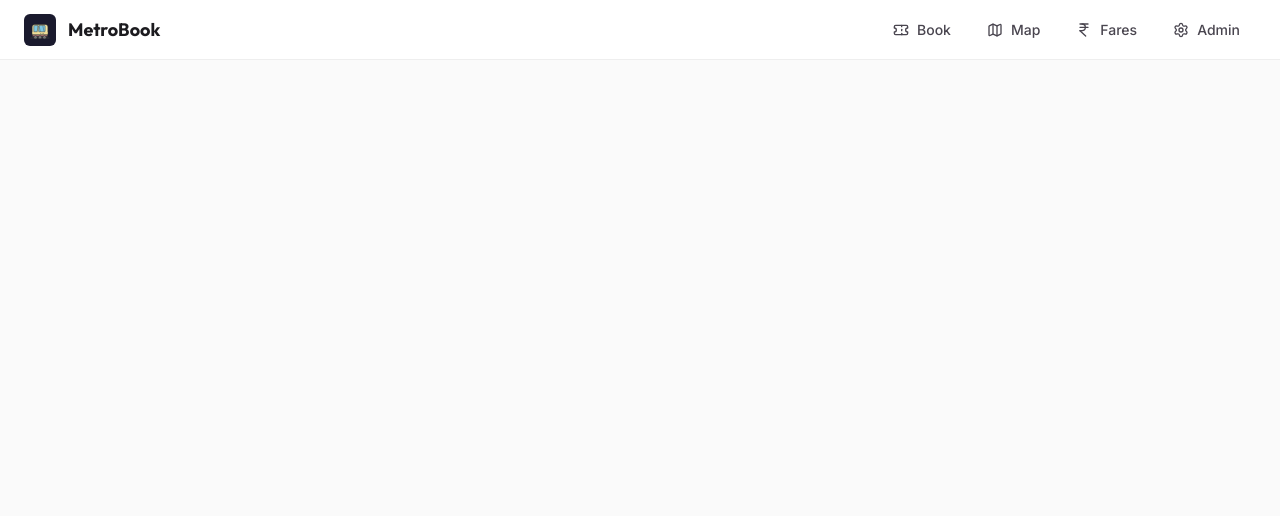
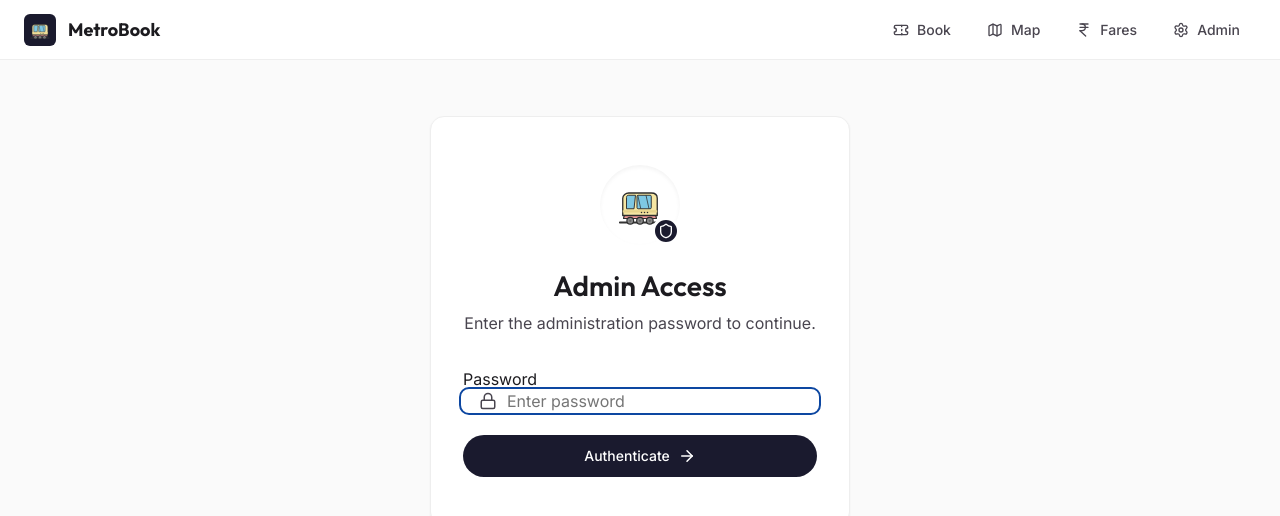
Before and after one commit to AribTanweer/metro-booking, a React (Vite) app: page /login in a window 1280 px wide. Shown: the top 516 px of the page. Built offline with nearby package versions, Linux system fonts and the light colour scheme.

Commit message:
added protected admin route

```diff
--- a/src/App.jsx
+++ b/src/App.jsx
@@ -4,18 +4,36 @@
  */
 import { BrowserRouter, Routes, Route } from 'react-router-dom';
 import { ToastProvider } from './components/ui/Toast';
+import { AuthProvider, useAuth } from './components/auth/AuthContext';
 import Navbar from './components/layout/Navbar';
 import PageTransition from './components/layout/PageTransition';
 import BookingPage from './pages/BookingPage';
 import MapPage from './pages/MapPage';
+import LoginPage from './pages/LoginPage';
 import AdminPage from './pages/AdminPage';
 import FareChartPage from './pages/FareChartPage';
+import { Navigate, useLocation } from 'react-router-dom';
 import './App.css';
+
+function ProtectedRoute({ children }) {
+  const { isAuthenticated, isLoading } = useAuth();
+  const location = useLocation();
+
+  if (isLoading) return null; // Or a spinner
+
+  if (!isAuthenticated) {
+    // Redirect to login, preserving the intended destination
+    return <Navigate to="/login" state={{ from: location }} replace />;
+  }
+
+  return children;
+}
 
 function App() {
   return (
     <BrowserRouter>
       <ToastProvider>
+        <AuthProvider>
           <div className="app-layout">
             <Navbar />
             <main className="app-main" id="main-content">
@@ -24,11 +42,17 @@ function App() {
                   <Route path="/" element={<BookingPage />} />
                   <Route path="/map" element={<MapPage />} />
                   <Route path="/fares" element={<FareChartPage />} />
-                <Route path="/admin/*" element={<AdminPage />} />
+                  <Route path="/login" element={<LoginPage />} />
+                  <Route path="/admin/*" element={
+                    <ProtectedRoute>
+                      <AdminPage />
+                    </ProtectedRoute>
+                  } />
                 </Routes>
               </PageTransition>
             </main>
           </div>
+        </AuthProvider>
       </ToastProvider>
     </BrowserRouter>
   );
--- /dev/null
+++ b/src/components/auth/AuthContext.jsx
@@ -0,0 +1,55 @@
+/**
+ * AuthContext
+ * Provides simple frontend mock authentication state management.
+ */
+import { createContext, useContext, useState, useEffect } from 'react';
+import { useToast } from '../ui/Toast';
+
+const AuthContext = createContext(null);
+
+export const useAuth = () => useContext(AuthContext);
+
+export function AuthProvider({ children }) {
+    const [isAuthenticated, setIsAuthenticated] = useState(false);
+    const [isLoading, setIsLoading] = useState(true);
+    const { showToast } = useToast();
+
+    useEffect(() => {
+        // Check session storage on mount
+        const storedAuth = sessionStorage.getItem('metro_admin_auth');
+        if (storedAuth === 'true') {
+            setIsAuthenticated(true);
+        }
+        setIsLoading(false);
+    }, []);
+
+    const login = async (password) => {
+        // Simple mock authentication (password: admin123)
+        // Simulate network delay
+        return new Promise((resolve) => {
+            setTimeout(() => {
+                if (password === 'admin123') {
+                    setIsAuthenticated(true);
+                    sessionStorage.setItem('metro_admin_auth', 'true');
+                    showToast('Successfully logged in as Admin', 'success');
+                    resolve(true);
+                } else {
+                    showToast('Invalid password', 'error');
+                    resolve(false);
+                }
+            }, 800);
+        });
+    };
+
+    const logout = () => {
+        setIsAuthenticated(false);
+        sessionStorage.removeItem('metro_admin_auth');
+        showToast('Logged out successfully', 'info');
+    };
+
+    return (
+        <AuthContext.Provider value={{ isAuthenticated, login, logout, isLoading }}>
+            {children}
+        </AuthContext.Provider>
+    );
+}
--- a/src/pages/AdminPage.jsx
+++ b/src/pages/AdminPage.jsx
@@ -4,10 +4,11 @@
  */
 import { useState } from 'react';
 import { Routes, Route, NavLink } from 'react-router-dom';
-import { List, Upload, Grid3X3 } from 'lucide-react';
+import { List, Upload, Grid3X3, LogOut } from 'lucide-react';
 import LineManager from '../components/admin/LineManager';
 import BulkImport from '../components/admin/BulkImport';
 import CompatibilityMatrix from '../components/admin/CompatibilityMatrix';
+import { useAuth } from '../components/auth/AuthContext';
 import './AdminPage.css';
 
 export default function AdminPage() {
@@ -17,11 +18,19 @@ export default function AdminPage() {
         { to: '/admin/compatibility', label: 'Compatibility', icon: Grid3X3 },
     ];
 
+    const { logout } = useAuth();
+
     return (
         <div className="admin-page">
             <div className="admin-header">
-                <h1>Network Management</h1>
-                <p className="text-secondary">Manage metro lines, stations, and data imports</p>
+                <div>
+                    <h1>Network Management</h1>
+                    <p className="text-secondary">Manage metro lines, stations, and data imports</p>
+                </div>
+                <button onClick={logout} className="btn btn-outline btn-sm">
+                    <LogOut size={16} />
+                    Logout
+                </button>
             </div>
 
             <div className="admin-tabs">
--- /dev/null
+++ b/src/pages/LoginPage.css
@@ -0,0 +1,77 @@
+/* ---- Login Page Styles ---- */
+.login-page {
+    display: flex;
+    align-items: center;
+    justify-content: center;
+    min-height: calc(100vh - var(--navbar-height) - 4rem);
+    padding: 2rem;
+}
+
+.login-container {
+    width: 100%;
+    max-width: 420px;
+    padding: 3rem 2rem;
+    display: flex;
+    flex-direction: column;
+    gap: 2rem;
+}
+
+.login-header {
+    text-align: center;
+    display: flex;
+    flex-direction: column;
+    align-items: center;
+    gap: 0.5rem;
+}
+
+.login-logo-container {
+    position: relative;
+    margin-bottom: 1rem;
+    display: flex;
+    align-items: center;
+    justify-content: center;
+    width: 80px;
+    height: 80px;
+    background: var(--bg-body);
+    border-radius: 50%;
+    box-shadow: inset 0 2px 4px rgba(0, 0, 0, 0.05);
+}
+
+.shield-badge {
+    position: absolute;
+    bottom: 0;
+    right: 0;
+    background: var(--primary);
+    color: white;
+    width: 28px;
+    height: 28px;
+    border-radius: 50%;
+    display: flex;
+    align-items: center;
+    justify-content: center;
+    border: 3px solid var(--bg-surface);
+}
+
+.login-form {
+    display: flex;
+    flex-direction: column;
+    gap: 1.5rem;
+}
+
+.input-with-icon {
+    position: relative;
+    display: flex;
+    align-items: center;
+}
+
+.input-with-icon .input-icon {
+    position: absolute;
+    left: 1rem;
+    color: var(--text-secondary);
+    pointer-events: none;
+}
+
+.input-with-icon input {
+    width: 100%;
+    padding-left: 2.75rem;
+}
--- /dev/null
+++ b/src/pages/LoginPage.jsx
@@ -0,0 +1,89 @@
+/**
+ * LoginPage
+ * Simple login screen for accessing the Admin panel.
+ */
+import { useState } from 'react';
+import { useNavigate, useLocation } from 'react-router-dom';
+import { useAuth } from '../components/auth/AuthContext';
+import { Lock, ArrowRight, Shield } from 'lucide-react';
+import MetroTrainIcon from '../components/ui/MetroTrainIcon';
+import './LoginPage.css';
+
+export default function LoginPage() {
+    const [password, setPassword] = useState('');
+    const [isSubmitting, setIsSubmitting] = useState(false);
+
+    const { login, isAuthenticated } = useAuth();
+    const navigate = useNavigate();
+    const location = useLocation();
+
+    // Default redirect to admin if they came directly, else to where they tried to go
+    const from = location.state?.from?.pathname || '/admin';
+
+    // If already logged in, redirect away from login
+    if (isAuthenticated) {
+        navigate(from, { replace: true });
+        return null;
+    }
+
+    const handleSubmit = async (e) => {
+        e.preventDefault();
+        if (!password.trim()) return;
+
+        setIsSubmitting(true);
+        const success = await login(password);
+        setIsSubmitting(false);
+
+        if (success) {
+            navigate(from, { replace: true });
+        }
+    };
+
+    return (
+        <div className="login-page animate-fade-in">
+            <div className="login-container card">
+                <div className="login-header">
+                    <div className="login-logo-container">
+                        <MetroTrainIcon size={48} className="login-logo" />
+                        <div className="shield-badge">
+                            <Shield size={16} />
+                        </div>
+                    </div>
+                    <h1>Admin Access</h1>
+                    <p className="text-secondary">Enter the administration password to continue.</p>
+                </div>
+
+                <form onSubmit={handleSubmit} className="login-form">
+                    <div className="form-group">
+                        <label htmlFor="password">Password</label>
+                        <div className="input-with-icon">
+                            <Lock size={18} className="input-icon" />
+                            <input
+                                type="password"
+                                id="password"
+                                value={password}
+                                onChange={(e) => setPassword(e.target.value)}
+                                placeholder="Enter password"
+                                disabled={isSubmitting}
+                                autoFocus
+                            />
+                        </div>
+                    </div>
+
+                    <button
+                        type="submit"
+                        className={`btn btn-primary btn-full ${isSubmitting ? 'loading' : ''}`}
+                        disabled={!password.trim() || isSubmitting}
+                    >
+                        {isSubmitting ? 'Verifying...' : (
+                            <>
+                                Authenticate
+                                <ArrowRight size={18} />
+                            </>
+                        )}
+                    </button>
+                </form>
+            </div>
+        </div>
+    );
+}
```
Lines whose indentation alone changed are shown as unchanged.
